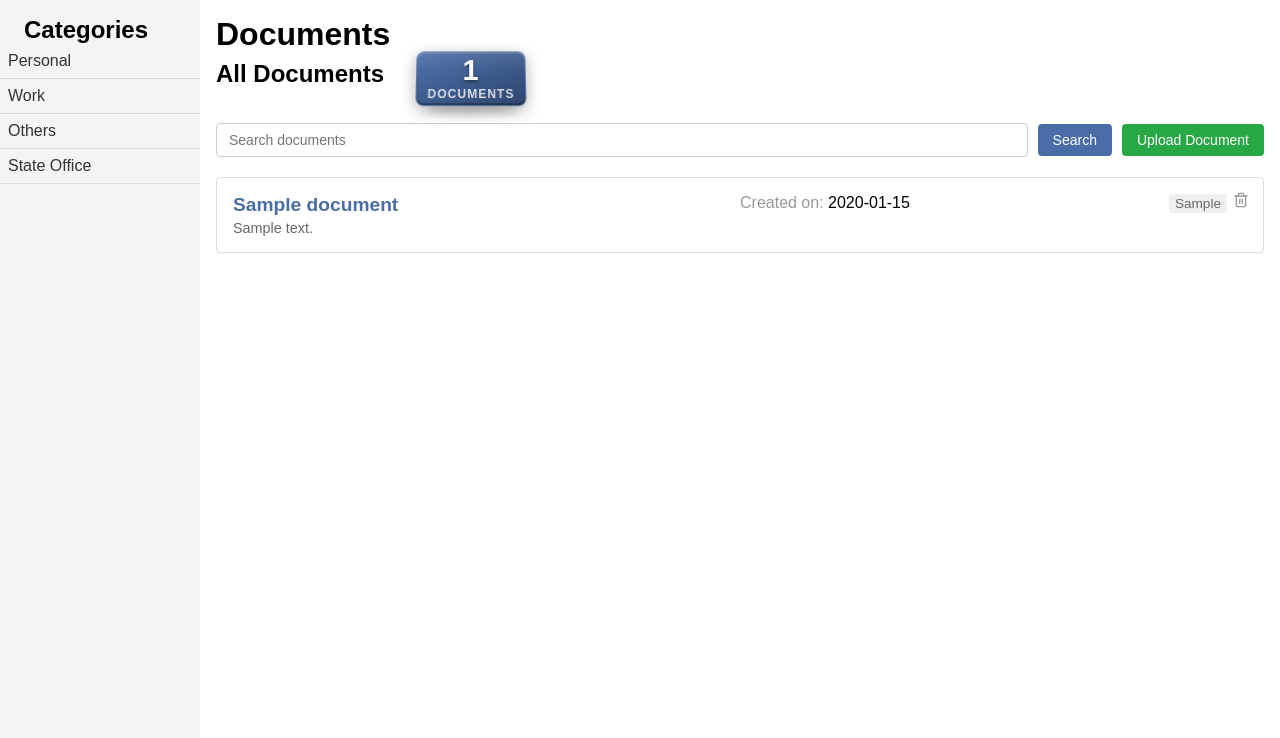
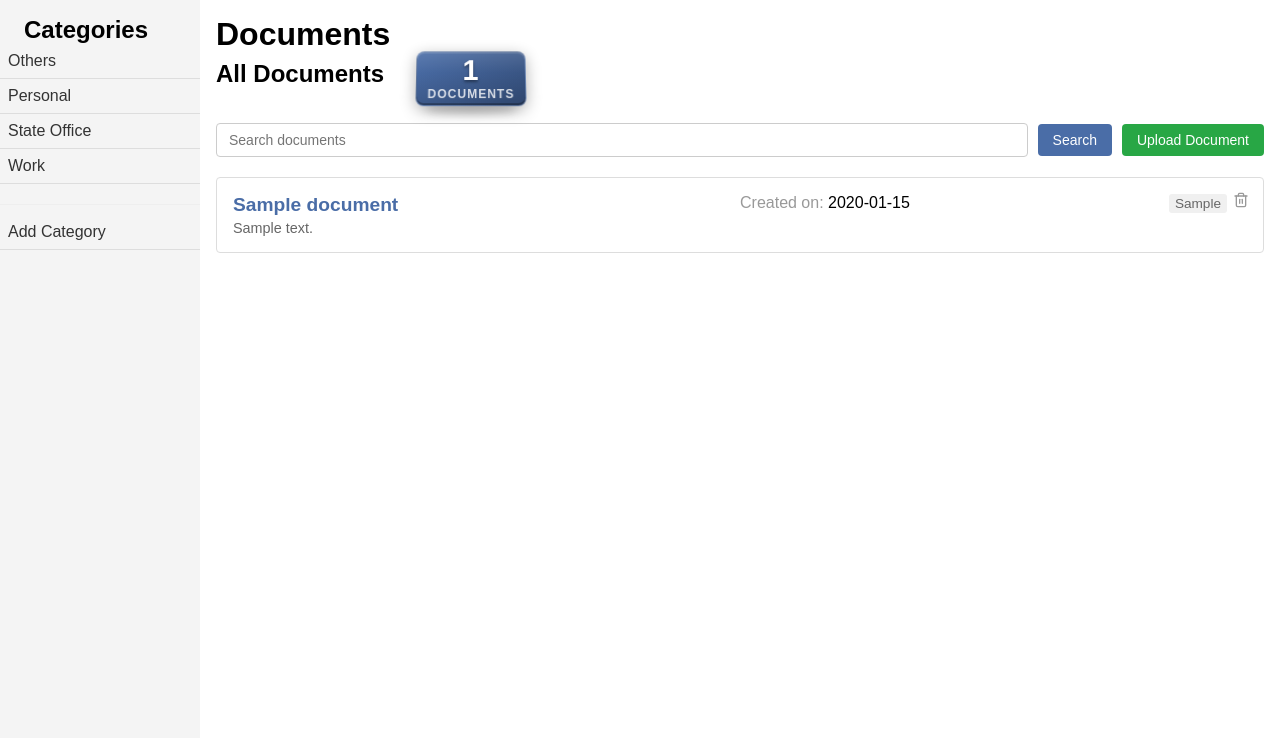
Before and after one commit to sergio7osol/mydocs, a PHP site: page /index.php in a window 1280 px wide. Shown: the part 62-800 px from the top of the page. Run offline with PHP 8.4, Linux system fonts and the light colour scheme; data comes from the database, SQL or seed files in the repository; tables that the repository leaves empty hold one stand-in row (values such as "Sample post").

Commit message:
- feat: add and delet categories; - refactor: add log, testing tools, improve DB functioning; - chore(backup): SQL queries;

```diff
--- a/htdocs/Database.php
+++ b/htdocs/Database.php
@@ -19,9 +19,14 @@ class Database
             // Create PDO connection
             $this->connection = new PDO($dsn, $username, $password, $options);
 
+            // Set character encoding to utf8mb4 for proper handling of special characters
+            $this->connection->exec("SET NAMES utf8mb4 COLLATE utf8mb4_unicode_ci");
+            $this->connection->exec("SET CHARACTER SET utf8mb4");
+
             // Log successful connection in development environments
             if (getenv('DEBUG') === 'true') {
                 error_log("Database connected successfully to {$config['host']}:{$config['port']}");
+                error_log("Character set and collation set to utf8mb4_unicode_ci");
             }
         } catch (PDOException $e) {
             // Log error details
--- a/htdocs/controllers/DocumentController.php
+++ b/htdocs/controllers/DocumentController.php
@@ -2,6 +2,12 @@
 
 class DocumentController {
     const MAX_FILE_SIZE = 15728640; // 15 MB
+
+    private $database;
+
+    public function __construct($db) {
+        $this->database = $db;
+    }
 
     public function listDocuments()
     {
@@ -41,8 +47,13 @@ class DocumentController {
             });
         }
 
-        // Pass the correct current user ID
+        // Pass the correct current user ID and fetch categories
         $currentUserId = $userId;
+
+        // Load categories for the view
+        require_once __DIR__ . '/../models/Category.php';
+        Category::setDatabase($this->database);
+        $categories = Category::getAll();
 
         include 'views/index.view.php';
     }
@@ -169,21 +180,53 @@ class DocumentController {
     public function showUploadForm() {
         $userId = isset($_GET['user_id']) ? $_GET['user_id'] : 1; // Default to user ID 1 (Sergey)
         $preselectedCategory = isset($_GET['category']) ? $_GET['category'] : ''; // Get category from URL if available
+
+        // Load categories for the view
+        require_once __DIR__ . '/../models/Category.php';
+        Category::setDatabase($this->database);
+        $categories = Category::getAll();
+
         require 'views/upload.view.php';
     }
 
     public function uploadDocument() {
         $title = isset($_POST['title']) ? $_POST['title'] : '';
         $description = isset($_POST['description']) ? $_POST['description'] : '';
-        $category = isset($_POST['category']) ? $_POST['category'] : 'Personal';
+        $category = isset($_POST['category']) ? trim($_POST['category']) : 'Personal';
         $userId = isset($_POST['user_id']) ? $_POST['user_id'] : 1;
         $createdDate = isset($_POST['created_date']) && !empty($_POST['created_date']) ? $_POST['created_date'] : null;
+
+        // Add detailed logging for debugging
+        error_log("Document upload - POST data received: " . print_r($_POST, true));
+        error_log("Document upload - Category value: '" . $category . "', Length: " . mb_strlen($category));
 
         // Get user object for validation
         $user = User::getById($userId);
         if (!$user) {
             $user = User::getDefault(); // Fallback to default user
             $userId = $user->id;
+        }
+
+        // Validate category exists in database
+        require_once __DIR__ . '/../models/Category.php';
+        Category::setDatabase($this->database);
+        $validCategories = Category::getAll();
+        $categoryValid = false;
+
+        error_log("Document upload - Valid categories: " . print_r(array_column($validCategories, 'name'), true));
+
+        foreach ($validCategories as $validCategory) {
+            if ($validCategory['name'] === $category) {
+                $categoryValid = true;
+                error_log("Document upload - Category '" . $category . "' is valid");
+                break;
+            }
+        }
+
+        if (!$categoryValid) {
+            // Fallback to default category if invalid
+            error_log("Document upload - Category '" . $category . "' is not valid, falling back to 'Personal'");
+            $category = 'Personal';
         }
 
         $uploadFile = isset($_FILES['document']) ? $_FILES['document'] : null;
@@ -236,9 +279,7 @@ class DocumentController {
 
             if (move_uploaded_file($uploadFile['tmp_name'], $targetFilePath)) {
                 // Initialize database connection
-                $config = require __DIR__ . '/../config.php';
-                $db = new Database($config['database']);
-                Document::setDatabase($db);
+                Document::setDatabase($this->database);
 
                 // Create and save the document
                 $document = new Document(
@@ -518,11 +559,32 @@ class DocumentController {
 
                 // Save to database
                 try {
+                    Document::setDatabase($this->database);
                     $document->save();
-                    $importCount++;
-                    error_log("Imported document: " . $doc['title'] . " (ID: " . $doc['id'] . ")");
+
+                    // Prepare document details for the success page
+                    $documentDetails = [
+                        'id' => $document->id,
+                        'title' => $doc['title'],
+                        'description' => null, // NULL description as requested
+                        'upload_date' => $doc['upload_date'],
+                        'created_date' => $doc['created_date'] ?? null,
+                        'category' => $doc['category'],
+                        'file_path' => $doc['file_path'],
+                        'original_filename' => $doc['filename'],  // This is the original filename from the upload
+                        'filename' => $doc['filename'],  // This might be modified if there was a duplicate
+                        'file_size' => $this->formatFileSize($doc['file_size']),
+                        'file_type' => $doc['file_type'] ?? '',
+                        'user_id' => $doc['user_id']
+                    ];
+
+                    // Show success page with document details
+                    require 'views/upload_success.view.php';
+                    return;
                 } catch (Exception $e) {
-                    error_log("Error importing document " . $doc['title'] . ": " . $e->getMessage());
+                    // If document save fails, display error
+                    $message = "Error saving document to database: " . $e->getMessage();
+                    error_log($message);
                 }
             }
         }
@@ -596,6 +658,7 @@ class DocumentController {
                         );
 
                         // Save the updated document
+                        Document::setDatabase($this->database);
                         $document->save();
                         $repairedCount++;
 
@@ -661,4 +724,78 @@ class DocumentController {
         }
     }
 
+    // Add category
+    public function addCategory()
+    {
+        // Check if request method is POST
+        if ($_SERVER['REQUEST_METHOD'] !== 'POST') {
+            $this->sendJsonResponse(['success' => false, 'error' => 'Invalid request method']);
+            return;
+        }
+
+        // Check if category name is provided
+        if (!isset($_POST['name']) || empty(trim($_POST['name']))) {
+            $this->sendJsonResponse(['success' => false, 'error' => 'Category name is required']);
+            return;
+        }
+
+        $categoryName = trim($_POST['name']);
+
+        try {
+            // Load the Category model
+            require_once __DIR__ . '/../models/Category.php';
+            Category::setDatabase($this->database);
+
+            // Create and save new category
+            $category = new Category(null, $categoryName);
+            $category->save();
+
+            $this->sendJsonResponse(['success' => true, 'id' => $category->id, 'name' => $category->name]);
+        } catch (Exception $e) {
+            $this->sendJsonResponse(['success' => false, 'error' => $e->getMessage()]);
+        }
+    }
+
+    // Delete category
+    public function deleteCategory()
+    {
+        // Check if request method is POST
+        if ($_SERVER['REQUEST_METHOD'] !== 'POST') {
+            $this->sendJsonResponse(['success' => false, 'error' => 'Invalid request method']);
+            return;
+        }
+
+        // Check if category ID is provided
+        if (!isset($_POST['id']) || empty($_POST['id'])) {
+            $this->sendJsonResponse(['success' => false, 'error' => 'Category ID is required']);
+            return;
+        }
+
+        $categoryId = $_POST['id'];
+
+        try {
+            // Load the Category model
+            require_once __DIR__ . '/../models/Category.php';
+            Category::setDatabase($this->database);
+
+            // Delete category
+            $result = Category::delete($categoryId);
+
+            if ($result) {
+                $this->sendJsonResponse(['success' => true]);
+            } else {
+                $this->sendJsonResponse(['success' => false, 'error' => 'Category not found']);
+            }
+        } catch (Exception $e) {
+            $this->sendJsonResponse(['success' => false, 'error' => $e->getMessage()]);
+        }
+    }
+
+    // Helper function to send JSON response
+    private function sendJsonResponse($data)
+    {
+        header('Content-Type: application/json');
+        echo json_encode($data);
+        exit;
+    }
 }
--- a/htdocs/index.php
+++ b/htdocs/index.php
@@ -80,6 +80,16 @@ switch ($route) {
 		$controller = new DocumentController($db);
 		$controller->deleteDocument();
 		break;
+	case 'add_category':
+		require_once 'controllers/DocumentController.php';
+		$controller = new DocumentController($db);
+		$controller->addCategory();
+		break;
+	case 'delete_category':
+		require_once 'controllers/DocumentController.php';
+		$controller = new DocumentController($db);
+		$controller->deleteCategory();
+		break;
 	default:
 		include 'views/404.view.php';
 		break;
--- a/htdocs/models/Category.php
+++ b/htdocs/models/Category.php
@@ -4,20 +4,102 @@ class Category {
     public $id;
     public $name;
 
+    private static $db;
+
     public function __construct($id = null, $name = '') {
         $this->id = $id;
         $this->name = $name;
     }
 
-    // Placeholder function to simulate saving a Category
+    // Set database connection
+    public static function setDatabase($database) {
+        self::$db = $database;
+    }
+
+    // Save category to database
     public function save() {
-        // In a real application, save to the database
+        if (!self::$db) {
+            throw new Exception("Database connection not established");
+        }
+
+        // If ID is set, update existing record
+        if ($this->id) {
+            $query = "UPDATE categories SET name = :name WHERE id = :id";
+            $params = [
+                ':id' => $this->id,
+                ':name' => $this->name
+            ];
+        } else {
+            $query = "INSERT INTO categories (name) VALUES (:name)";
+            $params = [':name' => $this->name];
+        }
+
+        $statement = self::$db->query($query, $params);
+
+        if (!$this->id) {
+            $this->id = self::$db->connection->lastInsertId();
+        }
+
         return true;
     }
 
-    // Placeholder function to simulate fetching all categories
+    // Get all categories
     public static function getAll() {
-        // In a real application, return categories from the database
-        return [];
+        if (!self::$db) {
+            throw new Exception("Database connection not established");
+        }
+
+        $query = "SELECT * FROM categories ORDER BY name ASC";
+
+        try {
+            $statement = self::$db->query($query);
+            $results = $statement->fetchAll(PDO::FETCH_ASSOC);
+            return $results;
+        } catch (Exception $e) {
+            throw $e;
+        }
+    }
+
+    // Get category by ID
+    public static function getById($id) {
+        if (!self::$db) {
+            throw new Exception("Database connection not established");
+        }
+
+        $query = "SELECT * FROM categories WHERE id = :id";
+        $params = [':id' => $id];
+
+        $statement = self::$db->query($query, $params);
+        $data = $statement->fetch();
+
+        if (!$data) {
+            return null;
+        }
+
+        return new Category($data['id'], $data['name']);
+    }
+
+    // Delete category by ID
+    public static function delete($id) {
+        if (!self::$db) {
+            throw new Exception("Database connection not established");
+        }
+
+        // Check if category is used in any documents
+        $query = "SELECT COUNT(*) as count FROM documents WHERE category = (SELECT name FROM categories WHERE id = :id)";
+        $params = [':id' => $id];
+
+        $statement = self::$db->query($query, $params);
+        $result = $statement->fetch();
+
+        if ($result && $result['count'] > 0) {
+            throw new Exception("Cannot delete category because it is used by " . $result['count'] . " document(s)");
+        }
+
+        $query = "DELETE FROM categories WHERE id = :id";
+        $params = [':id' => $id];
+
+        $statement = self::$db->query($query, $params);
+        return $statement->rowCount() > 0;
     }
 }
--- a/htdocs/models/Document.php
+++ b/htdocs/models/Document.php
@@ -40,6 +40,18 @@ class Document {
             throw new Exception("Database connection not established");
         }
 
+        // Ensure category name is properly handled
+        $this->category = trim($this->category);
+
+        // Add detailed logging for debugging category issues
+        error_log("Document upload - Category before processing: '" . $this->category . "', Length: " . mb_strlen($this->category));
+
+        // Make sure category doesn't exceed database column length
+        if (mb_strlen($this->category) > 50) {
+            $this->category = mb_substr($this->category, 0, 47) . '...';
+            error_log("Document upload - Category truncated to: '" . $this->category . "', New length: " . mb_strlen($this->category));
+        }
+
         // If ID is set, update existing record
         if ($this->id) {
             $query = "UPDATE documents SET
@@ -68,13 +80,20 @@ class Document {
                 ':user_id' => $this->user_id
             ];
         } else {
-            $query = "INSERT INTO documents (title, description, upload_date, created_date, category, file_path, filename, file_size, file_type, user_id)
+            try {
+                // Prepare SQL statement
+                $sql = "INSERT INTO documents (title, description, upload_date, created_date, category, file_path, filename, file_size, file_type, user_id)
                           VALUES (:title, :description, :upload_date, :created_date, :category, :file_path, :filename, :file_size, :file_type, :user_id)";
+
+                error_log("Executing SQL: " . $sql);
+                error_log("SQL Parameters - Title: '" . $this->title . "', Category: '" . $this->category . "'");
+
+                // Create parameters array for the query method
                 $params = [
                     ':title' => $this->title,
                     ':description' => $this->description,
                     ':upload_date' => $this->upload_date ? $this->upload_date : date('Y-m-d H:i:s'),
-                ':created_date' => $this->created_date,
+                    ':created_date' => $this->created_date ?? date('Y-m-d H:i:s'),
                     ':category' => $this->category,
                     ':file_path' => $this->file_path,
                     ':filename' => $this->filename,
@@ -82,12 +101,17 @@ class Document {
                     ':file_type' => $this->file_type,
                     ':user_id' => $this->user_id
                 ];
+
+                // Execute the query using the Database class's query method
+                $statement = self::$db->query($sql, $params);
+
+                $this->id = self::$db->connection->lastInsertId();
+
+                error_log("Document saved successfully with ID: " . $this->id);
+            } catch (Exception $e) {
+                error_log("Error saving document: " . $e->getMessage());
+                throw $e;
             }
-
-        $statement = self::$db->query($query, $params);
-
-        if (!$this->id) {
-            $this->id = self::$db->connection->lastInsertId();
         }
 
         return true;
--- a/htdocs/views/index.view.php
+++ b/htdocs/views/index.view.php
@@ -1,6 +1,8 @@
 <?php
 $pageTitle = 'Document Management System';
 include 'partials/start.php';
+
+// Categories are now loaded from the controller
 ?>
 
 
@@ -8,18 +10,21 @@ include 'partials/start.php';
   <h2>Categories</h2>
   <ul>
     <?php
-    $categories = ['Personal', 'Work', 'Others', 'State Office'];
     $currentCategory = isset($_GET['category']) ? $_GET['category'] : '';
 
-    foreach ($categories as $category):
-    ?>
+    foreach ($categories as $category): ?>
       <li>
-        <a href="index.php?route=list&category=<?= urlencode($category) ?>&user_id=<?= $currentUserId ?>"
-          class="<?= ($currentCategory === $category) ? 'active-category' : '' ?>">
-          <?= htmlspecialchars($category) ?>
+        <a href="index.php?route=list&category=<?= urlencode($category['name']) ?>&user_id=<?= $currentUserId ?>"
+          class="<?= ($currentCategory === $category['name']) ? 'active-category' : '' ?>">
+          <?= htmlspecialchars($category['name']) ?>
         </a>
       </li>
     <?php endforeach; ?>
+    <li class="add-category-item">
+      <a href="#" id="add-category-btn">
+        <i class="fa fa-plus-circle"></i> Add Category
+      </a>
+    </li>
   </ul>
 </aside>
 <main class="content">
@@ -144,6 +149,33 @@ include 'partials/start.php';
   </div>
 </main>
 
+<!-- Category Modal -->
+<div id="category-modal" class="modal">
+  <div class="modal-content">
+    <span class="close">&times;</span>
+    <h2>Manage Categories</h2>
+
+    <form id="add-category-form">
+      <div class="form-group">
+        <input type="text" id="new-category-name" placeholder="New category name" required>
+        <button type="submit" class="btn btn-primary">Add Category</button>
+      </div>
+    </form>
+
+    <div id="categories-list">
+      <h3>Current Categories</h3>
+      <ul>
+        <?php foreach ($categories as $category): ?>
+          <li>
+            <?= htmlspecialchars($category['name']) ?>
+            <button class="delete-category-btn" data-id="<?= $category['id'] ?>">✕</button>
+          </li>
+        <?php endforeach; ?>
+      </ul>
+    </div>
+  </div>
+</div>
+
 <style>
   /* New styles for the upload button when documents exist */
   .category-upload-button-container {
@@ -168,9 +200,188 @@ include 'partials/start.php';
   .category-upload-button-container .btn-primary:hover {
     background-color: #3a5a8f;
   }
+
+  /* Add category item styles */
+  .add-category-item {
+    margin-top: 20px;
+    border-top: 1px solid #eee;
+    padding-top: 10px;
+  }
+
+  .add-category-item a {
+    color: #4a6da7;
+    display: flex;
+    align-items: center;
+    gap: 5px;
+  }
+
+  .add-category-item a:hover {
+    color: #3a5a8f;
+  }
+
+  /* Modal styles */
+  .modal {
+    display: none;
+    position: fixed;
+    z-index: 1000;
+    left: 0;
+    top: 0;
+    width: 100%;
+    height: 100%;
+    background-color: rgba(0, 0, 0, 0.4);
+  }
+
+  .modal-content {
+    background-color: #fff;
+    margin: 10% auto;
+    padding: 20px;
+    border: 1px solid #ddd;
+    border-radius: 5px;
+    width: 50%;
+    max-width: 500px;
+  }
+
+  .close {
+    color: #aaa;
+    float: right;
+    font-size: 28px;
+    font-weight: bold;
+    cursor: pointer;
+  }
+
+  .close:hover {
+    color: #333;
+  }
+
+  #categories-list {
+    margin-top: 20px;
+  }
+
+  #categories-list ul {
+    list-style: none;
+    padding: 0;
+  }
+
+  #categories-list li {
+    padding: 10px;
+    border-bottom: 1px solid #eee;
+    display: flex;
+    justify-content: space-between;
+    align-items: center;
+  }
+
+  .delete-category-btn {
+    background-color: #ff5252;
+    color: white;
+    border: none;
+    border-radius: 50%;
+    width: 24px;
+    height: 24px;
+    cursor: pointer;
+  }
+
+  .form-group {
+    display: flex;
+    gap: 10px;
+    margin-bottom: 20px;
+  }
+
+  #new-category-name {
+    flex: 1;
+    padding: 8px;
+    border: 1px solid #ddd;
+    border-radius: 4px;
+  }
 </style>
 
 <script>
+  // Show/hide the category modal
+  document.addEventListener('DOMContentLoaded', function() {
+    const modal = document.getElementById('category-modal');
+    const addCategoryBtn = document.getElementById('add-category-btn');
+    const closeBtn = document.querySelector('.close');
+
+    addCategoryBtn.addEventListener('click', function(e) {
+      e.preventDefault();
+      modal.style.display = 'block';
+    });
+
+    closeBtn.addEventListener('click', function() {
+      modal.style.display = 'none';
+    });
+
+    window.addEventListener('click', function(e) {
+      if (e.target === modal) {
+        modal.style.display = 'none';
+      }
+    });
+
+    // Add new category
+    const addCategoryForm = document.getElementById('add-category-form');
+
+    addCategoryForm.addEventListener('submit', function(e) {
+      e.preventDefault();
+
+      const categoryName = document.getElementById('new-category-name').value;
+      if (!categoryName.trim()) return;
+
+      // Send AJAX request to add category
+      fetch('index.php?route=add_category', {
+        method: 'POST',
+        headers: {
+          'Content-Type': 'application/x-www-form-urlencoded',
+        },
+        body: 'name=' + encodeURIComponent(categoryName),
+      })
+      .then(response => response.json())
+      .then(data => {
+        if (data.success) {
+          // Refresh the page to show the new category
+          window.location.reload();
+        } else {
+          alert(data.error || 'Error adding category');
+        }
+      })
+      .catch(error => {
+        console.error('Error:', error);
+        alert('An error occurred while adding the category');
+      });
+    });
+
+    // Delete category
+    const deleteBtns = document.querySelectorAll('.delete-category-btn');
+
+    deleteBtns.forEach(btn => {
+      btn.addEventListener('click', function() {
+        const categoryId = this.getAttribute('data-id');
+
+        if (confirm('Are you sure you want to delete this category? This cannot be undone.')) {
+          // Send AJAX request to delete category
+          fetch('index.php?route=delete_category', {
+            method: 'POST',
+            headers: {
+              'Content-Type': 'application/x-www-form-urlencoded',
+            },
+            body: 'id=' + encodeURIComponent(categoryId),
+          })
+          .then(response => response.json())
+          .then(data => {
+            if (data.success) {
+              // Refresh the page to update the categories list
+              window.location.reload();
+            } else {
+              alert(data.error || 'Error deleting category');
+            }
+          })
+          .catch(error => {
+            console.error('Error:', error);
+            alert('An error occurred while deleting the category');
+          });
+        }
+      });
+    });
+  });
+
   function changeUser(userId) {
     // Update user input
     document.getElementById('userInput').value = userId;
```
Also changed, not shown: database/create_tables.sql (+18 -1 lines), htdocs/views/upload.view.php (+8 -4 lines). Lines whose indentation alone changed are shown as unchanged.
